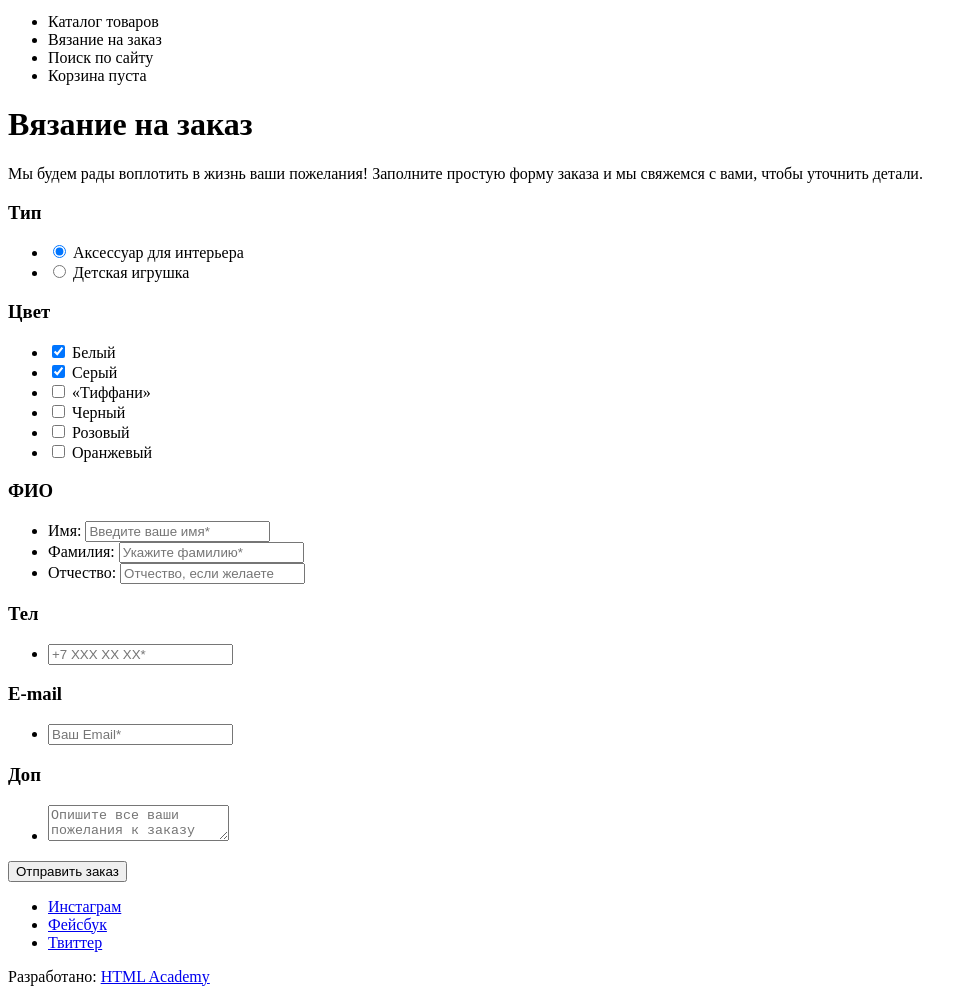
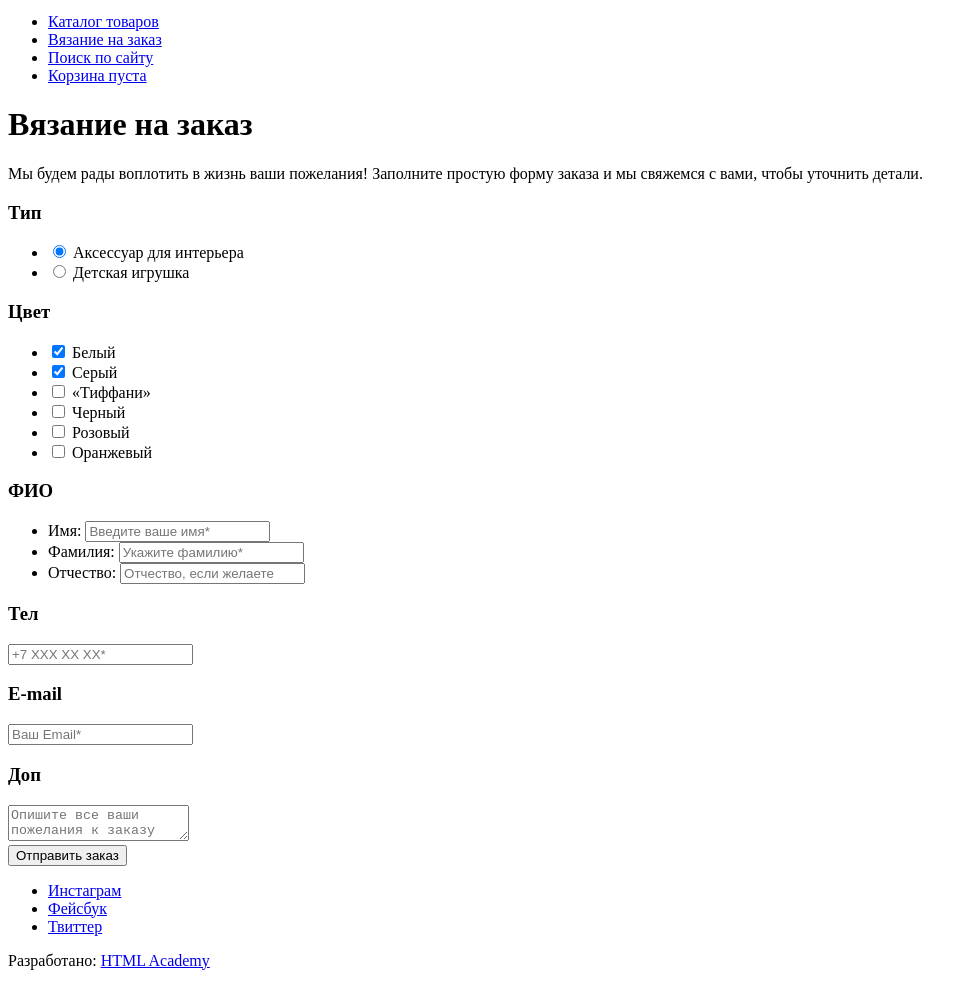
Before and after one commit to dskubche/470089-mishka, a website: page form.html in a window 1280 px wide. Shown: the part 71-1065 px from the top of the page, without its empty margins (0-977 px from the left). Drawn offline with Linux system fonts and the light colour scheme.

Commit message:
Внесение иcправлений в разметку

```diff
--- a/form.html
+++ b/form.html
@@ -16,16 +16,16 @@
         <button class="main-nav__toggle" type="button"><span class="visually-hidden">Открыть меню</span></button>
         <ul class="main-nav__list">
           <li class="main-nav__item">
-            Каталог товаров
+            <a class="main-nav__link" href="#">Каталог товаров</a>
           </li>
           <li class="main-nav__item">
-            Вязание на заказ
+            <a class="main-nav__link" href="#">Вязание на заказ</a>
           </li>
           <li class="main-nav__item main-nav__item--search">
-            Поиск по сайту
+            <a class="main-nav__link" href="#">Поиск по сайту</a>
           </li>
           <li class="main-nav__item main-nav__item--cart">
-            Корзина пуста
+            <a class="main-nav__link" href="#">Корзина пуста</a>
           </li>
         </ul>
       </div>
@@ -36,10 +36,10 @@
     <div class="form_title-wrapper">
       <h1 class="form__title">Вязание на заказ</h1>
     </div>
+    <section class="form">
       <p class="form__promo">
         Мы будем рады воплотить в жизнь ваши пожелания! Заполните простую форму заказа и мы свяжемся с вами, чтобы уточнить детали.
       </p>
-    <section class="form">
       <form method="post" action="#" class="form__options">
         <div class="form__type">
           <h3 class="form__title">Тип</h3>
@@ -102,29 +102,17 @@
         </div>
         <div class="form__tel">
           <h3 class="form__title">Тел</h3>
-          <ul class="form__list">
-            <li class="form__item">
           <label for="tel" class="form__label--tel"></label>
           <input type="tel" id="tel" placeholder="+7 ХХХ ХХ ХХ*" class="form__input--tel" required/>
-            </li>
-          </ul>
         </div>
         <div class="form__email">
           <h3 class="form__title">E-mail</h3>
-          <ul class="form__list">
-            <li class="form__item">
           <label for="email" class="form__label--email"></label>
           <input type="email" id="email" placeholder="Ваш Email*" class="form__input--email" required/>
-            </li>
-          </ul>
         </div>
         <div class="form__additional">
           <h3 class="form__title">Доп</h3>
-          <ul class="form__list">
-            <li class="form__item">
           <textarea id="additional" placeholder="Опишите все ваши пожелания к заказу" class="form__input--additional"></textarea>
-            </li>
-          </ul>
         </div>
         <button type="submit" class="form__submit button">Отправить заказ</button>
       </form>
```
Also changed, not shown: catalog.html (+14 -14 lines), index.html (+5 -5 lines). Lines whose indentation alone changed are shown as unchanged.
